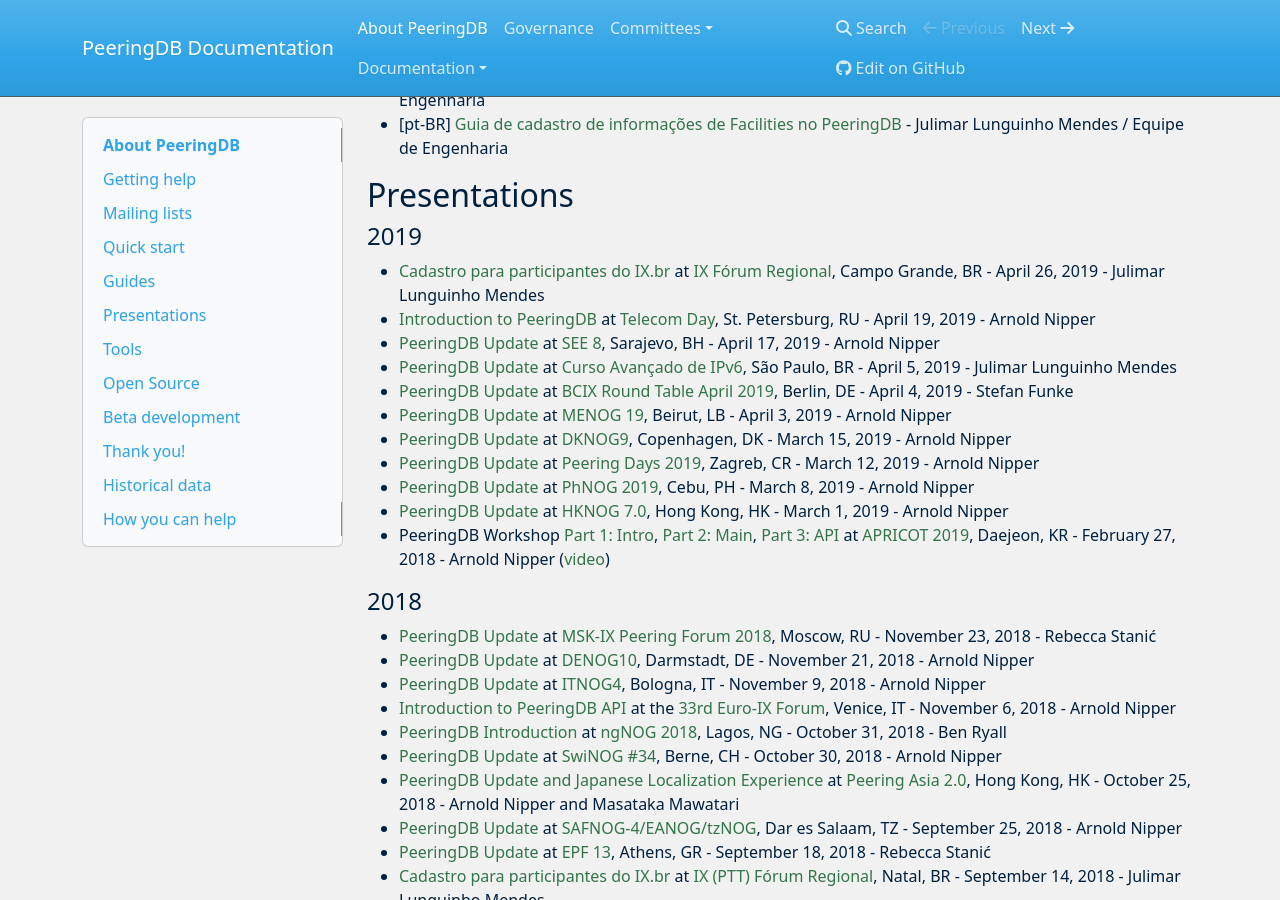
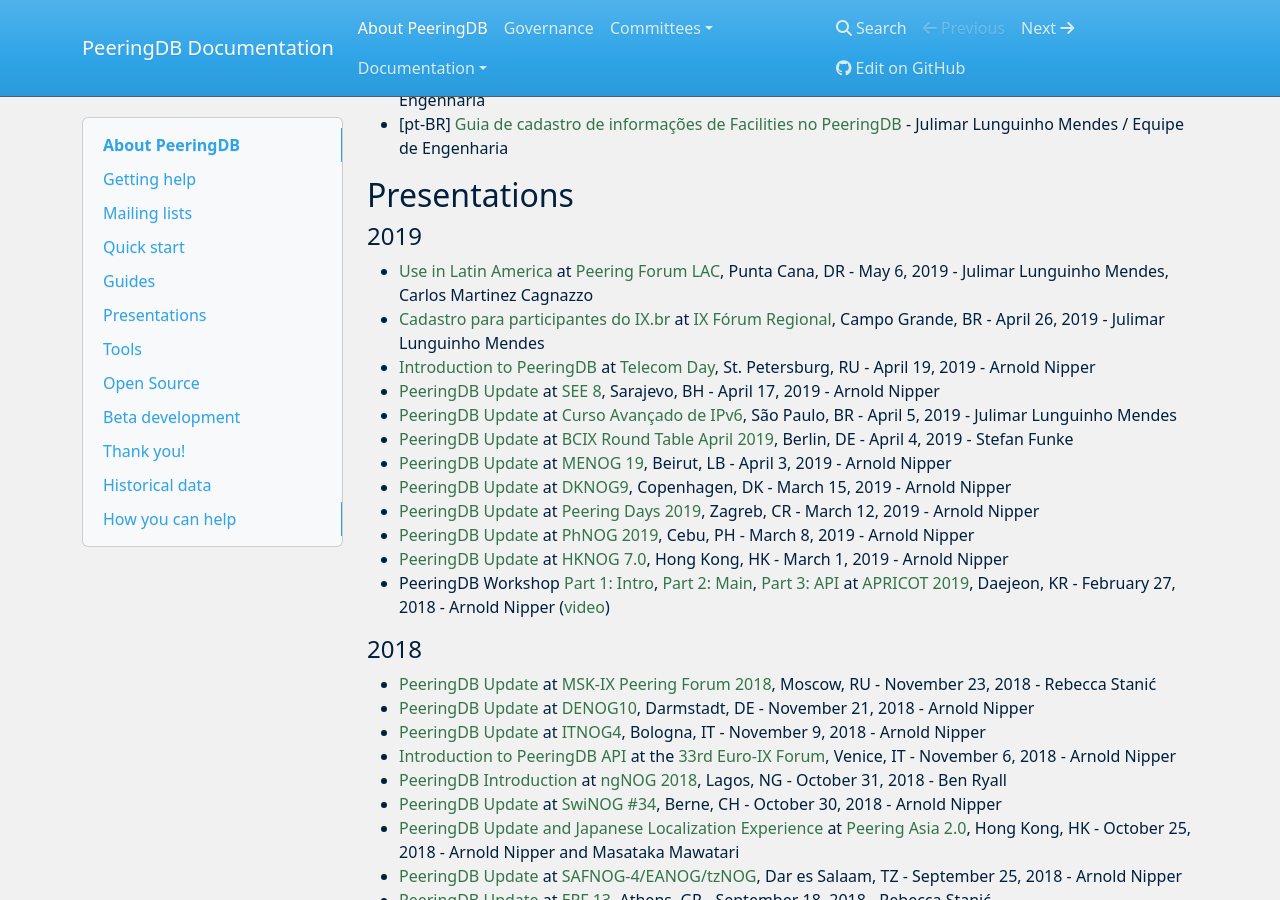
Before and after one commit to peeringdb/docs, an MkDocs documentation site: the page built from docs/index.md, in a window 1280 px wide and 900 px high, scrolled down 1273 px. Built offline with MkDocs 1.6.1, drawn with Linux system fonts in a browser that asks for light colours; nearby versions of some CDN libraries.

Commit message:
Added Peering Forum LAC presentation.

```diff
--- a/docs/index.md
+++ b/docs/index.md
@@ -53,6 +53,7 @@
 
 #### 2019
 
+- [Use in Latin America](presentation/LAC-Peering-Forum-2019-Punta_Cana-PeeringDB.20190506.pdf) at [Peering Forum LAC](http://peeringforum.lat/), Punta Cana, DR - May 6, 2019 - Julimar Lunguinho Mendes, Carlos Martinez Cagnazzo
 - [Cadastro para participantes do IX.br](presentation/ix-forum-campogrande-peeringdb.20190416.pdf) at [IX Fórum Regional](https://regional.forum.ix.br/29-MS/), Campo Grande, BR - April 26, 2019 - Julimar Lunguinho Mendes
 - [Introduction to PeeringDB](presentation/20190419-TelecomDay-Arnold-Nipper.pdf) at [Telecom Day](http://telecomday.ru/en/programm/), St. Petersburg, RU - April 19, 2019 - Arnold Nipper
 - [PeeringDB Update](presentation/20190417-SEE8-Arnold-Nipper.pdf) at [SEE 8](https://www.ripe.net/participate/meetings/regional-meetings/see/see-8), Sarajevo, BH - April 17, 2019 - Arnold Nipper
```
Also changed, not shown: 1 other file.
